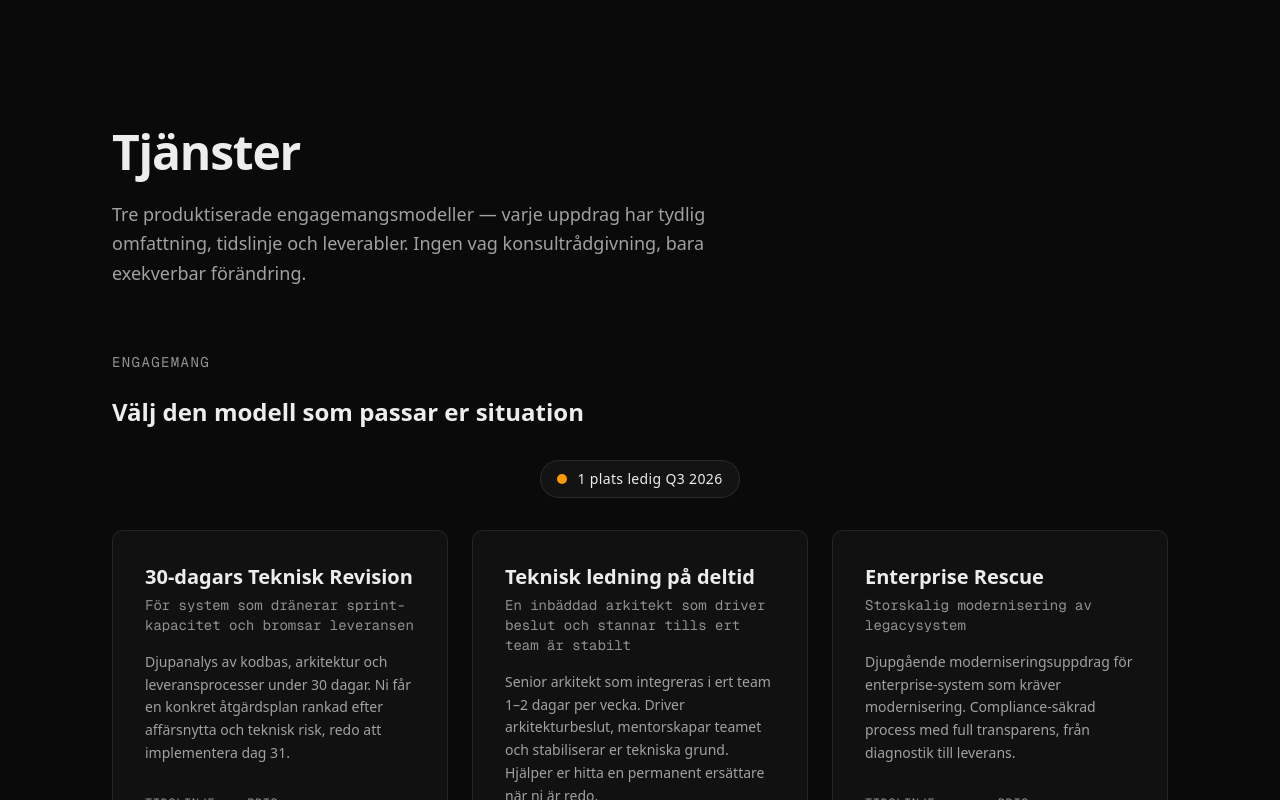
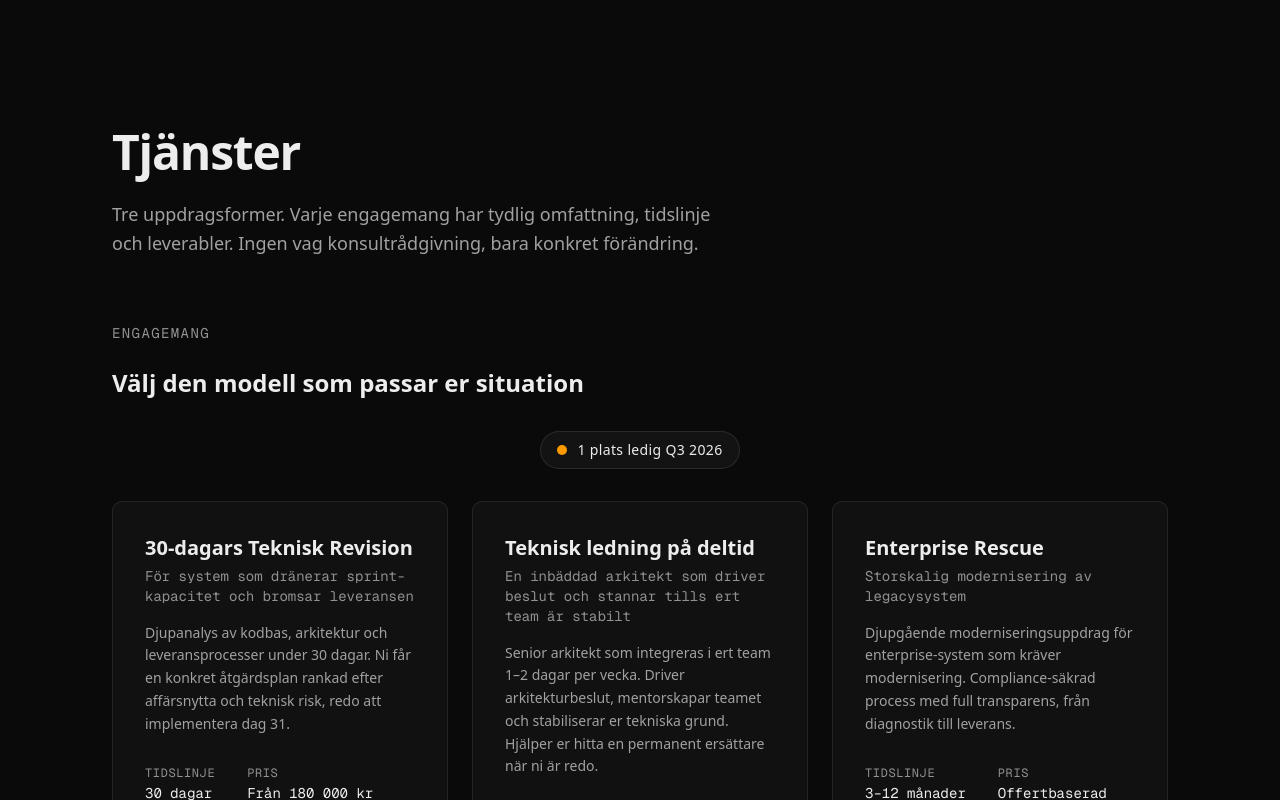
Before and after one commit to rthunborg/enhancior.se, a Next.js app: page /tjanster in a window 1280 px wide. Shown: the top 800 px of the page. Built offline with nearby package versions, Linux system fonts and the light colour scheme.

Commit message:
copy: rewrite services page descriptions

```diff
--- a/src/app/tjanster/page.tsx
+++ b/src/app/tjanster/page.tsx
@@ -4,7 +4,7 @@ import { EngagementTiers } from "@/components/engagement-tiers";
 export const metadata: Metadata = {
   title: "Tjänster | Enhancior",
   description:
-    "Enhanciors produktiserade engagemangsmodeller: 30-dagars Tech Rescue Audit, Fraktionell Arkitekt-Retainer och Enterprise Rescue. Välj den modell som passar er situation.",
+    "Tre uppdragsformer med tydlig omfattning, tidslinje och leverabler: 30-dagars Teknisk Revision, Teknisk ledning på deltid och Enterprise Rescue.",
 };
 
 export default function TjansterPage() {
@@ -15,9 +15,8 @@ export default function TjansterPage() {
           Tjänster
         </h1>
         <p className="text-lg text-[#A1A1A1] max-w-[600px] leading-relaxed">
-          Tre produktiserade engagemangsmodeller — varje uppdrag har tydlig
-          omfattning, tidslinje och leverabler. Ingen vag konsultrådgivning,
-          bara exekverbar förändring.
+          Tre uppdragsformer. Varje engagemang har tydlig omfattning, tidslinje
+          och leverabler. Ingen vag konsultrådgivning, bara konkret förändring.
         </p>
       </div>
 
```
